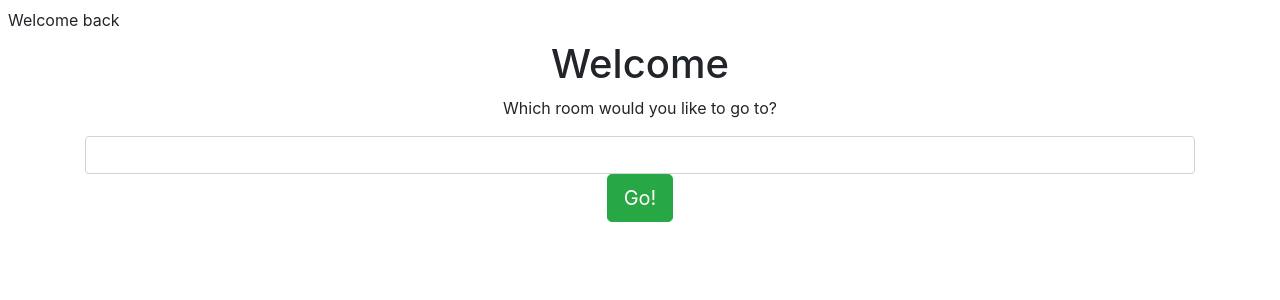
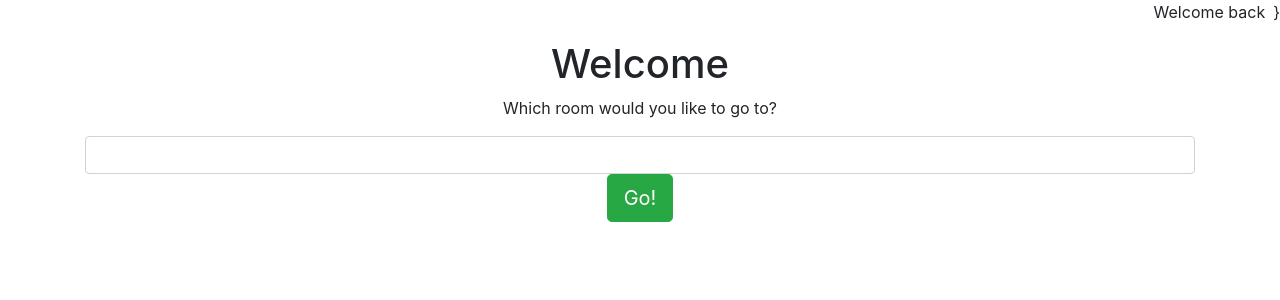
Before and after one commit to dopename/chat-app, a Django app: template chat/templates/chat/index.html in a window 1280 px wide. Shown: the top 300 px of the page. Run offline with Django 3.2, Linux system fonts and the light colour scheme; the template is opened without the code that fills it, so the values that code supplies are empty; some libraries are stand-ins or nearby versions; some web fonts are replaced.

Commit message:
adding in login page

```diff
--- a/chat/templates/chat/base.html
+++ b/chat/templates/chat/base.html
@@ -25,7 +25,14 @@
       </style>
 	</head>
 	<body>
-		<p class='m-2'>Welcome back {{request.user.username}}</p>
+            <div class='d-flex flex-row'>
+                  {% if request.user %}
+                        <p class='ml-auto mr-2'>Welcome back {{request.user.username}}</p>
+                  {% else %}
+                        <a class='ml-auto mr-2' href='/login'>Login</a>
+                  {% endif %}
+                  }
+            </div>
 		{% block content %}
 		{% endblock %}
 		{% block script %}
--- a/chat/urls.py
+++ b/chat/urls.py
@@ -6,4 +6,5 @@ app_name = 'chat'
 urlpatterns = [
 	path('', views.home),
 	path('chat/<str:room>/', views.chat, name='chat'),
+	path('login', views.login, name='login')
 ]
```
Also changed, not shown: chat/views.py (+11 -0 lines).
